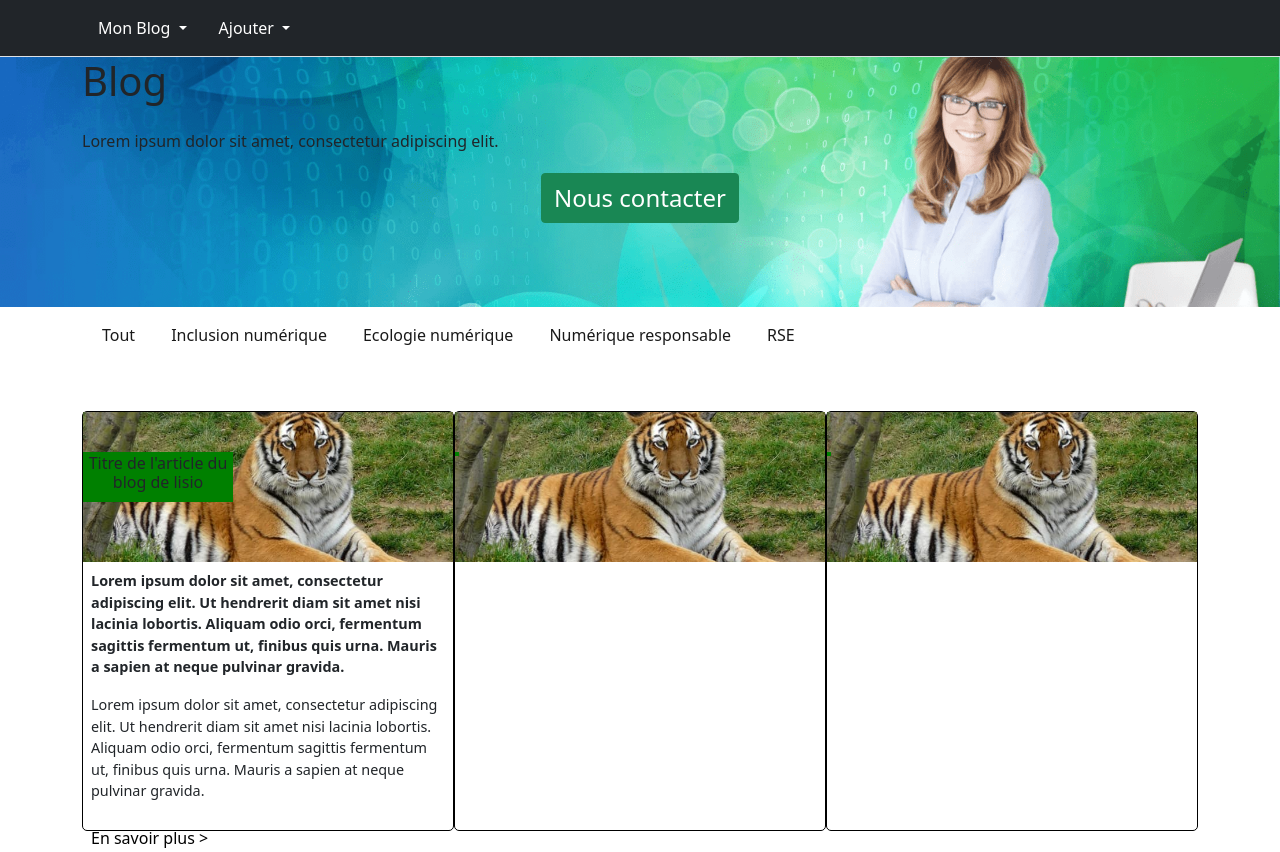
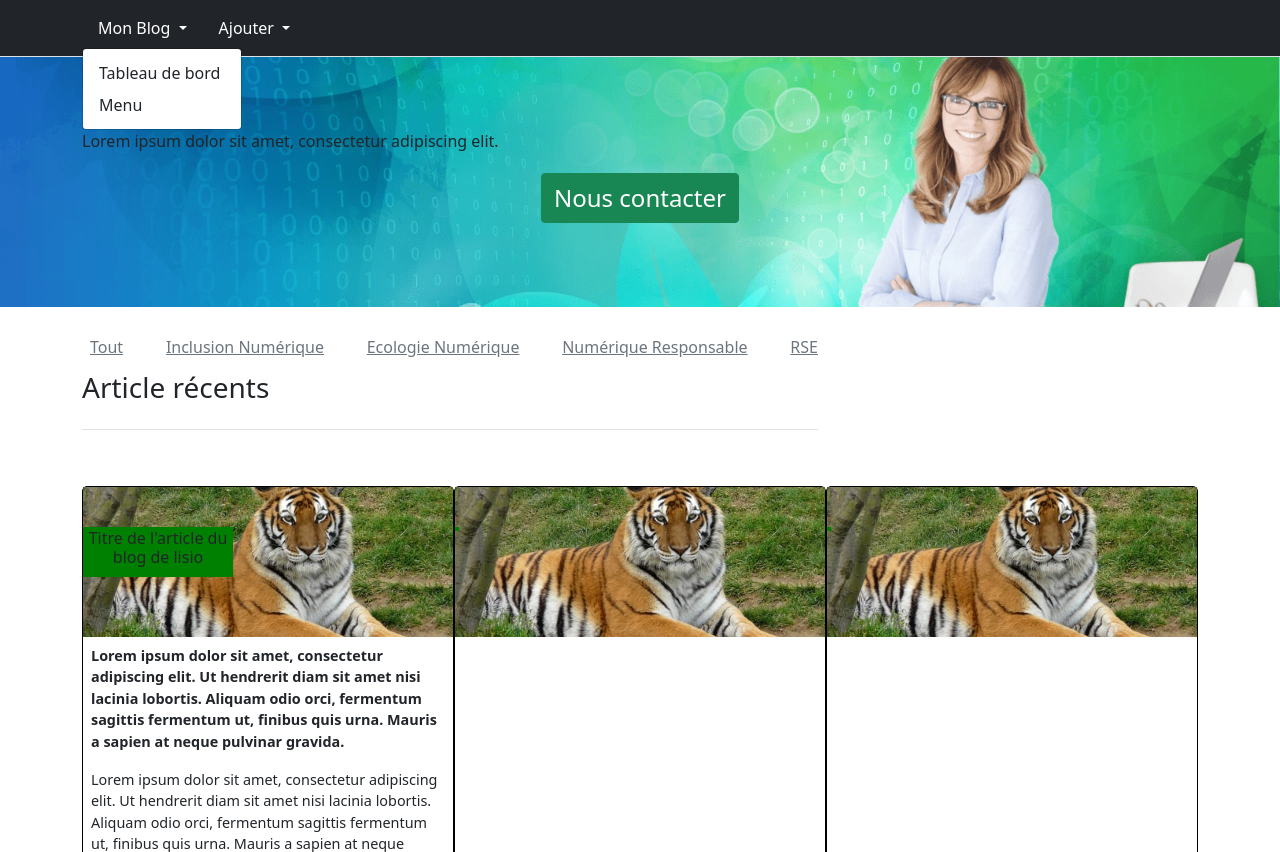
Before and after one commit to NewCorp291/blog_lisio, a Symfony app: template templates/home/index.html.twig in a window 1280 px wide, after a click on "Mon Blog". Shown: the top 852 px of the page. Run offline with Twig, Linux system fonts and the light colour scheme; the template is opened without the code that fills it, so the values that code supplies are empty; style sheets or scripts are compiled from the project's sources; some libraries are stand-ins or nearby versions.

Commit message:
dashboard article

```diff
--- a/assets/js/app.js
+++ b/assets/js/app.js
@@ -1,16 +1,4 @@
 import '../css/app.scss';
-const $ = require('jquery');
-// this "modifies" the jquery module: adding behavior to it
-// the bootstrap module doesn't export/return anything
-require('bootstrap');
-
-// or you can include specific pieces
-// require('bootstrap/js/dist/tooltip');
-// require('bootstrap/js/dist/popover');
-
-$(document).ready(function() {
-    $('[data-toggle="popover"]').popover();
-});
 
 import {Dropdown} from 'bootstrap';
 
--- a/composer.json
+++ b/composer.json
@@ -11,6 +11,7 @@
         "doctrine/doctrine-bundle": "^2.5",
         "doctrine/doctrine-migrations-bundle": "^3.2",
         "doctrine/orm": "^2.11",
+        "easycorp/easyadmin-bundle": "^4.1",
         "phpdocumentor/reflection-docblock": "^5.3",
         "phpstan/phpdoc-parser": "^1.3",
         "sensio/framework-extra-bundle": "^6.1",
--- a/config/bundles.php
+++ b/config/bundles.php
@@ -13,4 +13,5 @@ return [
     Symfony\Bundle\MonologBundle\MonologBundle::class => ['all' => true],
     Symfony\Bundle\MakerBundle\MakerBundle::class => ['dev' => true],
     Sensio\Bundle\FrameworkExtraBundle\SensioFrameworkExtraBundle::class => ['all' => true],
+    EasyCorp\Bundle\EasyAdminBundle\EasyAdminBundle::class => ['all' => true],
 ];
--- a/package.json
+++ b/package.json
@@ -4,6 +4,7 @@
         "@popperjs/core": "^2.11.5",
         "@symfony/stimulus-bridge": "^3.0.0",
         "@symfony/webpack-encore": "^1.7.0",
+        "bootstrap": "^5.1.3",
         "core-js": "^3.0.0",
         "jquery": "^3.6.0",
         "node-sass": "^7.0.1",
@@ -21,7 +22,6 @@
     },
     "dependencies": {
         "autoprefixer": "^10.4.4",
-        "bootstrap": "^5.1.3",
         "postcss-loader": "^6.2.1"
     }
 }
--- a/templates/base.html.twig
+++ b/templates/base.html.twig
@@ -7,13 +7,20 @@
 			{% block title %}Welcome!
 			{% endblock %}
 		</title>
+
 		{# Run `composer require symfony/webpack-encore-bundle` to start using Symfony UX #}
 		{% block stylesheets %}
 			{{ encore_entry_link_tags('app') }}
 		{% endblock %}
+
+		{% block javascripts %}
+			{{ encore_entry_script_tags('app') }}
+			<script src="https://code.jquery.com/jquery-3.3.1.slim.min.js" integrity="sha384-q8i/X+965DzO0rT7abK41JStQIAqVgRVzpbzo5smXKp4YfRvH+8abtTE1Pi6jizo" crossorigin="anonymous"></script>
+			<script src="https://cdn.jsdelivr.net/npm/popper.js@1.14.7/dist/umd/popper.min.js" integrity="sha384-UO2eT0CpHqdSJQ6hJty5KVphtPhzWj9WO1clHTMGa3JDZwrnQq4sF86dIHNDz0W1" crossorigin="anonymous"></script>
+			<script src="https://cdn.jsdelivr.net/npm/bootstrap@4.3.1/dist/js/bootstrap.min.js" integrity="sha384-JjSmVgyd0p3pXB1rRibZUAYoIIy6OrQ6VrjIEaFf/nJGzIxFDsf4x0xIM+B07jRM" crossorigin="anonymous"></script>
+		{% endblock %}
 	</head>
 	<body>
-
 		<nav class="py-2 bg-dark border-bottom">
 			<div class="container d-flex felx-wrap">
 				<div class="dropdown">
@@ -22,7 +29,7 @@
 					</a>
 					<ul class="dropdown-menu" aria-labelledby="dropdownMenuButtonAdminDashboard">
 						<li>
-							<a class="dropdown-item" href="#">Tableau de bord</a>
+							<a class="dropdown-item" href="{{ path('admin') }}">Tableau de bord</a>
 						</li>
 						<li>
 							<a class="dropdown-item" href="#">Menu</a>
@@ -49,7 +56,9 @@
 		<section class="container-fluid fond_numerique_dame">
 			<div class="container">
 				<article class="row">
-					<h1>Blog</h1>
+					<a class="text-dark text-decoration-none" href="{{ path('app_home')}}">
+						<h1>Blog</h1>
+					</a>
 					<p class="mt-3">Lorem ipsum dolor sit amet, consectetur adipiscing elit.</p>
 					<div class="text-center">
 						<button type="button" class="btn btn-success mt-1">Nous contacter</button>
@@ -65,31 +74,9 @@
 						<span class="toggler-icon middle-bar"></span>
 						<span class="toggler-icon bottom-bar"></span>
 					</button>
-					<div class="collapse navbar-collapse nav-hover" id="navbarSupportedContent">
-						<ul class="navbar-nav me-auto mb-2 mb-lg-0">
-							<li class="nav-item">
-								<a class="nav-link active" aria-current="page" href="#">Tout</a>
-							</li>
-							<li class="nav-item">
-								<a class="nav-link active" aria-current="page" href="#">Inclusion numérique</a>
-							</li>
-							<li class="nav-item">
-								<a class="nav-link active" aria-current="page" href="#">Ecologie numérique</a>
-							</li>
-							<li class="nav-item">
-								<a class="nav-link active" aria-current="page" href="#">Numérique responsable</a>
-							</li>
-							<li class="nav-item">
-								<a class="nav-link active" aria-current="page" href="#">RSE</a>
-							</li>
-						</ul>
-					</div>
 				</div>
 			</nav>
 		</section>
-		{% block javascripts %}
-			{{ encore_entry_script_tags('app') }}
-		{% endblock %}
 		{% block body %}{% endblock %}
 
 		<nav class="d-flex justify-content-center container mb-5" aria-label="...">
@@ -123,4 +110,4 @@
 			</div>
 		</section>
 	</body>
-</html>
+</html></body></html>
--- a/templates/home/index.html.twig
+++ b/templates/home/index.html.twig
@@ -5,9 +5,17 @@
 
 {% block body %}
 	<main class="container">
+		<div class="col-md-8">
+			<div>
+				{% include 'widget/categories.html.twig' %}
+			</div>
+		</div>
+	</main>
+	<main class="container">
 		<div class="row">
-			<div class="col-md-8"></div>
-			<div class="col-md-4"></div>
+			<div class="col-md-8">
+				<h3 class="pb-4 nb-4 border-bottom">Article récents</h3>
+			</div>
 		</div>
 	</main>
 
@@ -22,9 +30,9 @@
 			<div class="bottom-article">
 				<div class="p-2">
 					<p class="ppp">Lorem ipsum dolor sit amet, consectetur adipiscing elit. Ut hendrerit diam sit amet nisi lacinia lobortis.
-																																																												               Aliquam odio orci, fermentum sagittis fermentum ut, finibus quis urna. Mauris a sapien at neque pulvinar gravida.</p>
+																																																																																																																																																																																																						               Aliquam odio orci, fermentum sagittis fermentum ut, finibus quis urna. Mauris a sapien at neque pulvinar gravida.</p>
 					<p>Lorem ipsum dolor sit amet, consectetur adipiscing elit. Ut hendrerit diam sit amet nisi lacinia lobortis.
-																																																												               Aliquam odio orci, fermentum sagittis fermentum ut, finibus quis urna. Mauris a sapien at neque pulvinar gravida.</p>
+																																																																																																																																																																																																						               Aliquam odio orci, fermentum sagittis fermentum ut, finibus quis urna. Mauris a sapien at neque pulvinar gravida.</p>
 				</div>
 
 				<div class="link-article mb-3 ps-2">
--- /dev/null
+++ b/templates/widget/categories.html.twig
@@ -0,0 +1,29 @@
+<div class="nav-scroller py-1 mb2">
+	<nav class="nav d-flex justify-content-between">
+		<a class="p-2 text-muted" href="#">Tout</a>
+		<a class="p-2 text-muted" href="#">Inclusion Numérique</a>
+		<a class="p-2 text-muted" href="#">Ecologie Numérique</a>
+		<a class="p-2 text-muted" href="#">Numérique Responsable</a>
+		<a class="p-2 text-muted" href="#">RSE</a>
+	</nav>
+</div>
+
+{# <div class="collapse navbar-collapse nav-hover" id="navbarSupportedContent">
+	<ul class="navbar-nav me-auto mb-2 mb-lg-0">
+		<li class="nav-item">
+			<a class="nav-link active" aria-current="page" href="#">Tout</a>
+		</li>
+		<li class="nav-item">
+			<a class="nav-link active" aria-current="page" href="#">Inclusion numérique</a>
+		</li>
+		<li class="nav-item">
+			<a class="nav-link active" aria-current="page" href="#">Ecologie numérique</a>
+		</li>
+		<li class="nav-item">
+			<a class="nav-link active" aria-current="page" href="#">Numérique responsable</a>
+		</li>
+		<li class="nav-item">
+			<a class="nav-link active" aria-current="page" href="#">RSE</a>
+		</li>
+	</ul>
+</div> #}
```
Also changed, not shown: src/Controller/Admin/ArticleCrudController.php (added, +25 -0 lines), src/Controller/Admin/CategoryCrudController.php (added, +25 -0 lines), src/Controller/Admin/DashboardController.php (added, +43 -0 lines), src/Controller/Admin/MediaCrudController.php (added, +25 -0 lines), src/Controller/Admin/MenuCrudController.php (added, +25 -0 lines), src/Controller/Admin/OptionCrudController.php (added, +25 -0 lines), src/Controller/Admin/PageCrudController.php (added, +25 -0 lines), templates/widget/about.html.twig (added, +8 -0 lines), package-lock.json, 2 other files.
